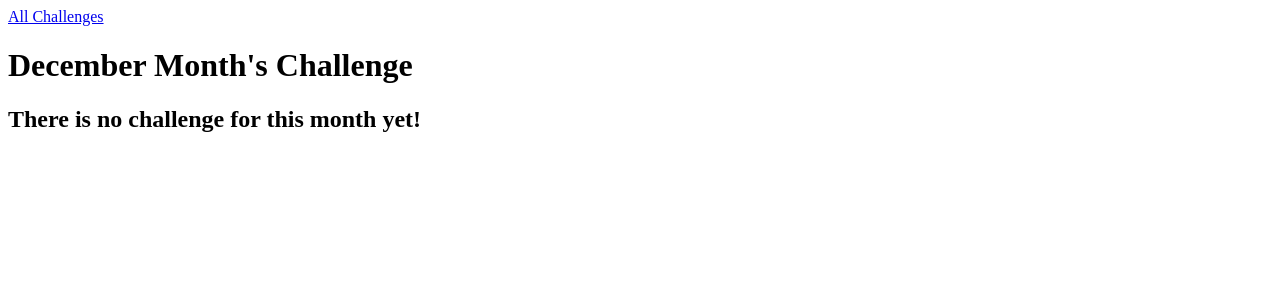
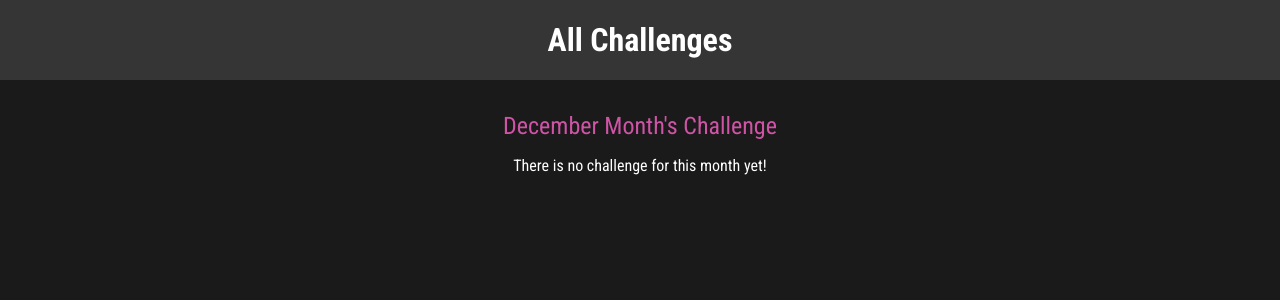
Before and after one commit to Shiv8218/django_1_challenge, a Django app: page /challenge/december in a window 1280 px wide. Shown: the top 300 px of the page. Run offline with Django 4.2, Linux system fonts and the light colour scheme.

Commit message:
added final stage of project

```diff
--- a/a_monthly_challenges/settings.py
+++ b/a_monthly_challenges/settings.py
@@ -121,6 +121,10 @@ USE_TZ = True
 
 STATIC_URL = 'static/'
 
+STATICFILES_DIRS = [
+    BASE_DIR/ "static"
+]
+
 # Default primary key field type
 # https://docs.djangoproject.com/en/4.2/ref/settings/#default-auto-field
 
--- /dev/null
+++ b/challenges/static/challenges/challenge.css
@@ -0,0 +1,22 @@
+h1,
+h2 {
+  text-align: center;
+  color: white;
+}
+
+h1 {
+  font-size: 1.5rem;
+  margin: 2rem 0 1rem 0;
+  font-weight: normal;
+  color: #cf54a6;
+}
+
+h2 {
+  font-size: 3rem;
+  font-weight: bold;
+}
+
+.fallback {
+  text-align: center;
+  color: white;
+}
--- /dev/null
+++ b/challenges/static/challenges/includes/header.css
@@ -0,0 +1,25 @@
+header {
+    width: 100%;
+    height: 5rem;
+    background-color: #353535;
+  }
+
+  header nav {
+    width: 100%;
+    height: 100%;
+    display: flex;
+    justify-content: center;
+    align-items: center;
+  }
+
+  header nav a {
+    color: white;
+    font-size: 2rem;
+    font-weight: bold;
+    text-decoration: none;
+  }
+
+  header nav a:hover,
+  header nav a:active {
+    color: #cf54a6;
+  }
--- a/challenges/templates/challenges/challenge.html
+++ b/challenges/templates/challenges/challenge.html
@@ -1,4 +1,11 @@
 {% extends "base.html" %}
+
+{%load static %}
+
+{%block css_file%}
+<link rel = "stylesheet" href = "{%static "challenges/challenge.css"%}" >
+<link rel = "stylesheet" href = "{%static "challenges/includes/header.css"%}" >
+{%endblock%}
 
 {% block page_title %}
 {{ month | title }} Challenge
@@ -11,6 +18,6 @@
     {% if text is not None %}
     <h2>{{ text }}</h2>
     {% else %}
-    <h2>There is no challenge for this month yet!</h2>
+    <p class = "fallback">There is no challenge for this month yet!</p>
     {% endif %}
 {%endblock%}
--- a/challenges/templates/challenges/index.html
+++ b/challenges/templates/challenges/index.html
@@ -1,4 +1,10 @@
 {% extends "base.html" %}
+
+{%load static%}
+{%block css_file%}
+<link rel = "stylesheet" href = "{%static "challenges/challenges.css"%}" >
+<link rel = "stylesheet" href = "{%static "challenges/includes/header.css"%}" >
+{%endblock%}
 
 {%block page_title%}
 All Challenges
--- a/challenges/views.py
+++ b/challenges/views.py
@@ -1,6 +1,7 @@
 from django.shortcuts import render
-from django.http import HttpResponse, HttpResponseNotFound, HttpResponseRedirect
+from django.http import Http404, HttpResponseNotFound, HttpResponseRedirect
 from django.urls import reverse
+from django.template.loader import render_to_string
 
 monthly_challenges = {
     "january": "Eat not meat for the entire month !",
@@ -45,4 +46,4 @@ def monthly_challenge(request, month):
             "month" : month
         })
     except:
-        return HttpResponseNotFound("<h1>This month is not supported !</h1>")
+        raise Http404()
--- /dev/null
+++ b/static/style.css
@@ -0,0 +1,12 @@
+@import url('https://fonts.googleapis.com/css2?family=Lato:ital,wght@1,300&family=Montserrat:ital@1&family=Roboto+Condensed:ital,wght@0,400;0,700;1,400&display=swap');
+
+html{
+    font-family: 'Lato', sans-serif;
+font-family: 'Montserrat', sans-serif;
+font-family: 'Roboto Condensed', sans-serif;
+}
+
+body{
+    margin: 0;
+    background-color: #1a1a1a;
+}
--- a/templates/base.html
+++ b/templates/base.html
@@ -1,10 +1,17 @@
+{%load static%}
+
 <!DOCTYPE html>
 <html lang="en">
 <head>
     <meta charset="UTF-8">
     <meta name="viewport" content="width=device-width, initial-scale=1.0">
     <title>{% block page_title %}My Challenge{% endblock %}</title>
+
+    <link rel="stylesheet" href="{%static "style.css" %}">
+    {%block css_file%} {%endblock%}
+
 </head>
+
 <body>
     {%block content%}
 
```
Also changed, not shown: challenges/static/challenges/challenges.css (added, +37 -0 lines), templates/404.html (added, +12 -0 lines).
